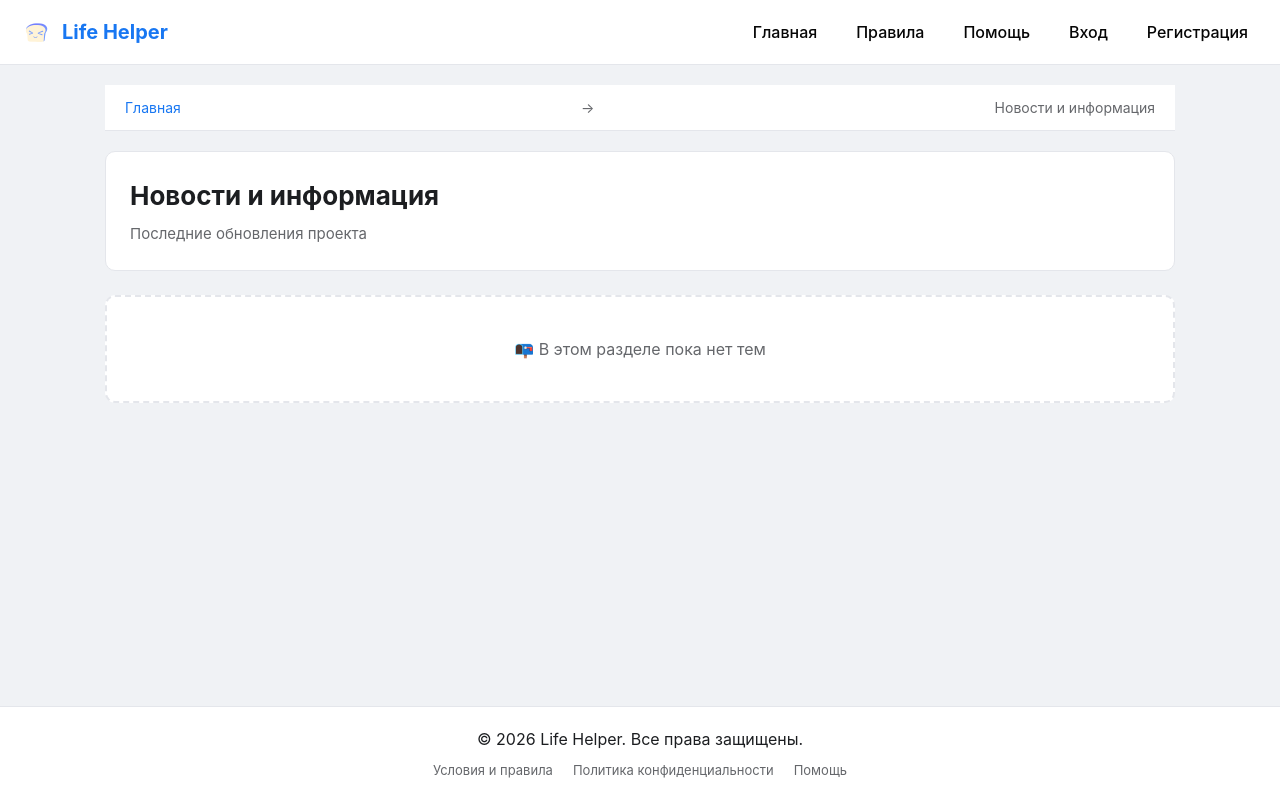
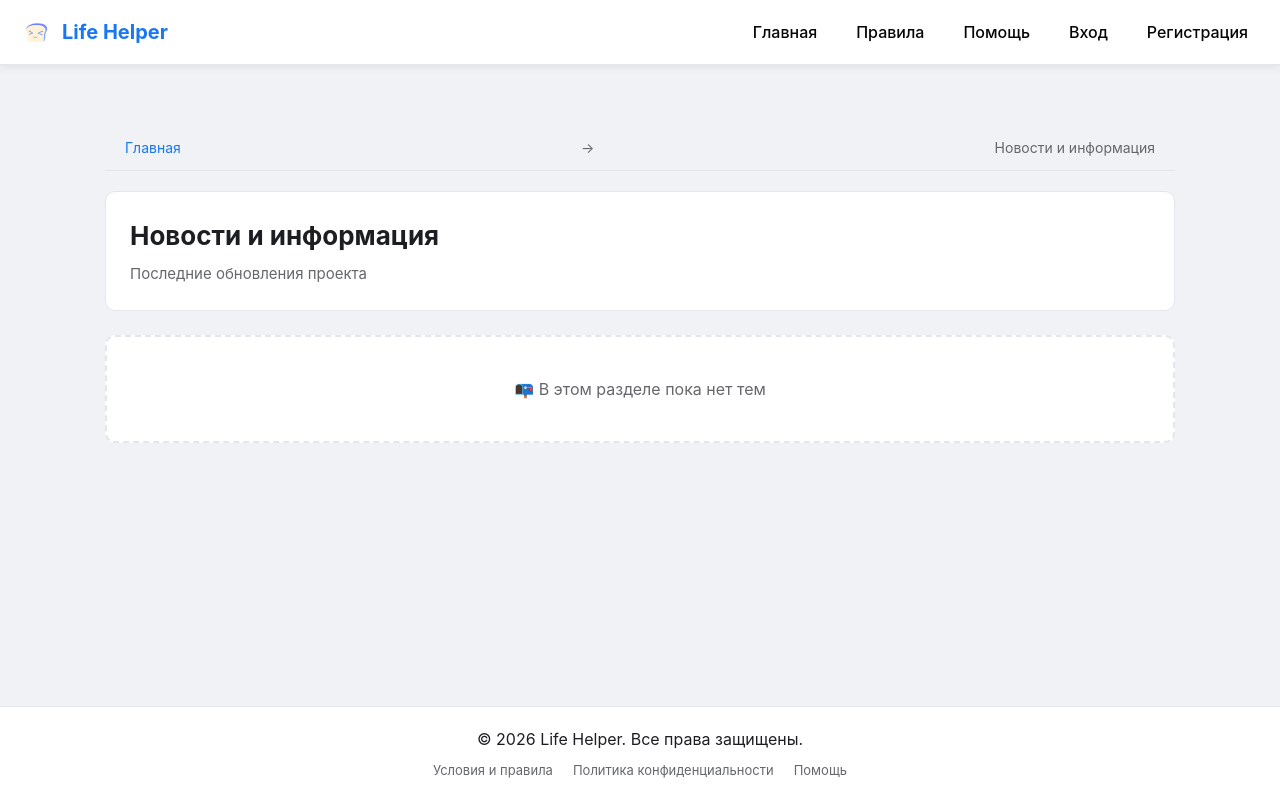
Before and after one commit to Tailin-I/LifeHelper67, a Flask app: page /forum/1 in a window 1280 px wide. Run offline with Flask 3, Linux system fonts and the light colour scheme; data comes from the database, SQL or seed files in the repository; data that the repository does not hold is empty.

Commit message:
починка шапки

```diff
--- a/static/style.css
+++ b/static/style.css
@@ -1522,3 +1522,34 @@ footer {
     font-size: 13px;
     color: #65676b;
 }
+/* === ГЛАВНАЯ ШАПКА (ФИКСИРОВАННАЯ) === */
+nav {
+    position: sticky;
+    top: 0;
+    z-index: 1000;
+    background: #ffffff;
+    border-bottom: 1px solid #e4e6eb;
+    box-shadow: 0 2px 8px rgba(0, 0, 0, 0.08);
+}
+
+/* === ХЛЕБНЫЕ КРОШКИ (НЕ ЗАЛИПАЮТ) === */
+.breadcrumbs {
+    position: static !important;
+    top: auto !important;
+    z-index: auto !important;
+    background: transparent !important;
+    box-shadow: none !important;
+    margin: 20px 0;
+    font-size: 14px;
+    color: #65676b;
+}
+
+.breadcrumbs a {
+    color: #1877f2;
+    text-decoration: none;
+}
+
+/* === ОТСТУП ДЛЯ КОНТЕНТА === */
+main {
+    padding-top: 20px;
+}
```
